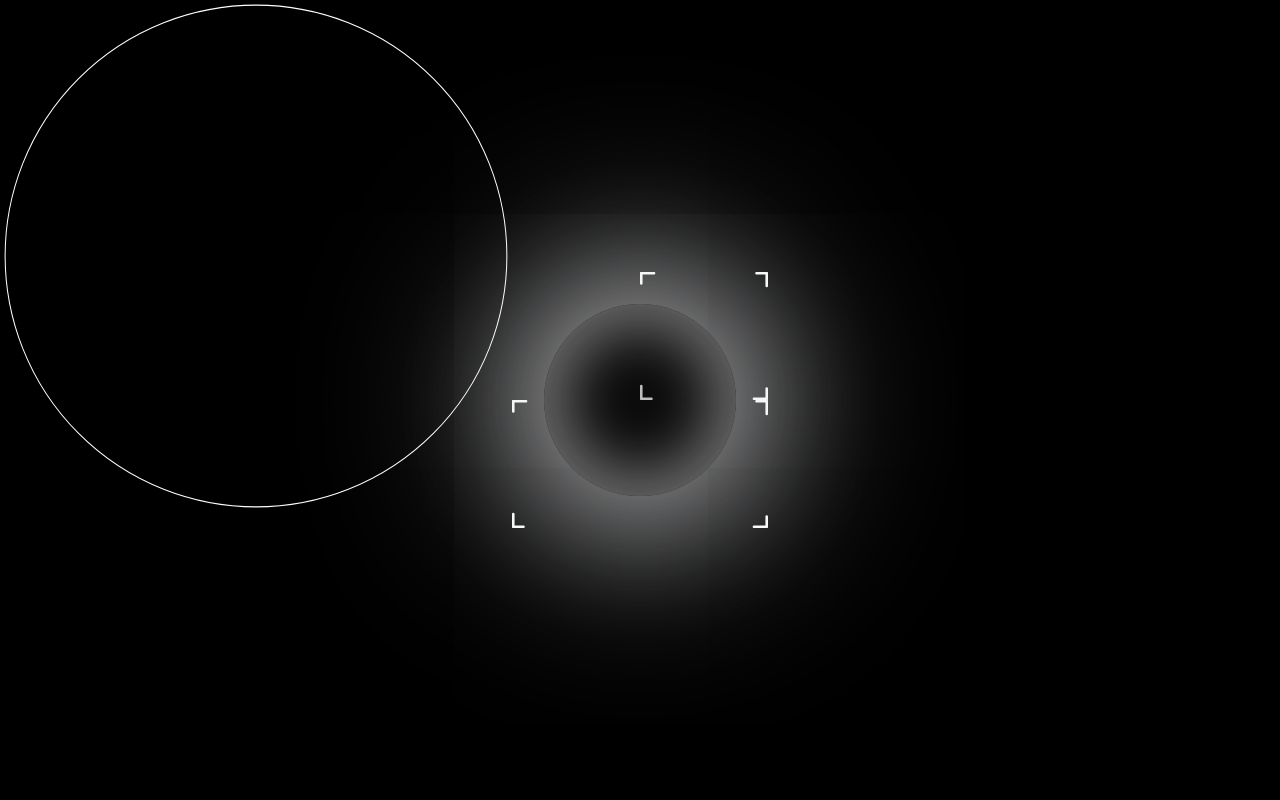
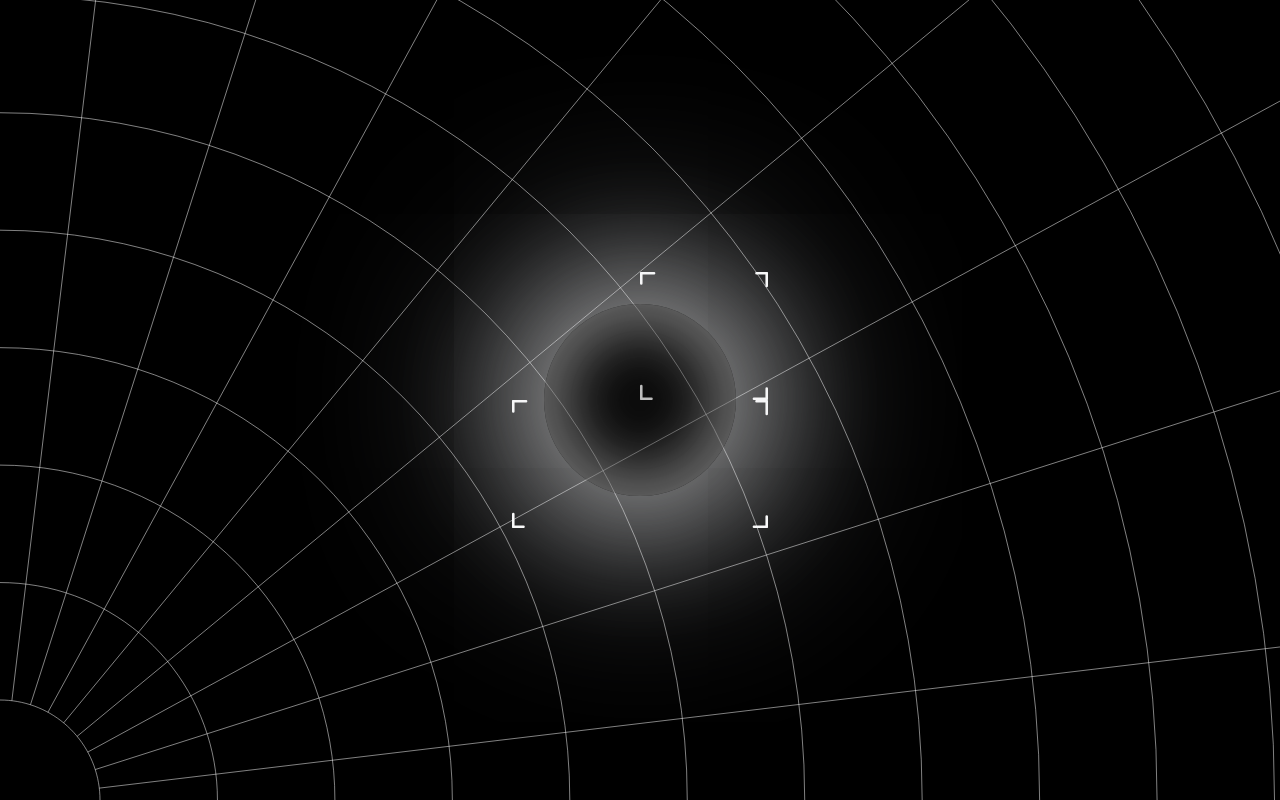
Before and after one commit to XihaoZhu/xihao-app, a Next.js app: page / in a window 1280 px wide. Built offline with nearby package versions, Linux system fonts and the light colour scheme.

Commit message:
web animation done

```diff
--- a/app/components/current/current.tsx
+++ b/app/components/current/current.tsx
@@ -4,6 +4,7 @@ import { useDispatch, useSelector } from "react-redux";
 import { move, resize } from "@/store/ballControl";
 import type { RootState } from "@/store";
 import { on } from "@/tool/BallEvenBus";
+import { RadialMesh } from "./radiaMesh/RadiaMesh";
 
 
 
@@ -359,22 +360,11 @@ export default function Current() {
                     strokeDasharray={'10 80 100'}
                 />
             </svg>
-            {/* animation for when in square */}
-            <svg
-                viewBox="0 0 100 100"
-                className="w-[40vw] h-[40vw] absolute"
-                xmlns="http://www.w3.org/2000/svg"
-            >
-                <circle
-                    cx="50"
-                    cy="50"
-                    r="49"
-                    fill="none"
-                    stroke="white"
-                    strokeWidth="0.2"
-                />
-            </svg>
 
+            {/* radia mesh */}
+            <div className="absolute w-screen h-screen">
+                <RadialMesh />
+            </div>
 
             {/* bottom rectangular */}
             <svg
--- /dev/null
+++ b/app/components/current/radiaMesh/RadiaMesh.tsx
@@ -0,0 +1,171 @@
+import { FC, useEffect, useRef, useState } from 'react'
+
+type Point = {
+    baseX: number
+    baseY: number
+    x: number
+    y: number
+}
+
+// ===== 参数 =====
+const ARC_COUNT = 12
+const RADIAL_COUNT = 12
+const ARC_SEGMENTS = 48
+const START = -15 * Math.PI / 180
+const END = 105 * Math.PI / 180
+const SPAN = END - START
+const rInner = 100
+
+const polarToPoint = (r: number, theta: number): Point => {
+    const x = r * Math.cos(theta)
+    const y = r * Math.sin(theta)
+    return { baseX: x, baseY: y, x, y }
+}
+
+export const RadialMesh: FC = () => {
+    const svgRef = useRef<SVGSVGElement | null>(null)
+
+    const [viewport, setViewport] = useState<{
+        width: number
+        height: number
+    } | null>(null)
+
+    const [, forceUpdate] = useState(0)
+
+    const arcsRef = useRef<Point[][]>([])
+    const radialsRef = useRef<Point[][]>([])
+
+    useEffect(() => {
+        const update = () => {
+            setViewport({
+                width: window.innerWidth,
+                height: window.innerHeight,
+            })
+        }
+        update()
+        window.addEventListener('resize', update)
+        return () => window.removeEventListener('resize', update)
+    }, [])
+
+    useEffect(() => {
+        if (!viewport) return
+
+        const { width, height } = viewport
+        const R = Math.hypot(width, height)
+
+        arcsRef.current = Array.from({ length: ARC_COUNT }, (_, i) => {
+            const r = rInner + (i / ARC_COUNT) * (R - rInner)
+            const points: Point[] = []
+
+            for (let j = 0; j <= ARC_SEGMENTS; j++) {
+                const theta = START + (j / ARC_SEGMENTS) * SPAN
+                points.push(polarToPoint(r, theta))
+            }
+
+            return points
+        })
+
+        radialsRef.current = Array.from({ length: RADIAL_COUNT }, (_, i) => {
+            const t = i / (RADIAL_COUNT - 1)
+            const theta = START + t * SPAN
+
+            return [
+                polarToPoint(rInner, theta),
+                polarToPoint(R, theta),
+            ]
+        })
+
+        forceUpdate(v => v + 1)
+    }, [viewport])
+
+    useEffect(() => {
+        const onMove = (e: MouseEvent) => {
+            const svg = svgRef.current
+            if (!svg) return
+
+            const rect = svg.getBoundingClientRect()
+            const mouseX = e.clientX - rect.left
+            const mouseY = rect.bottom - e.clientY
+
+            const allPoints = [
+                ...arcsRef.current.flat(),
+                ...radialsRef.current.flat(),
+            ]
+
+            applyCollapse(allPoints, mouseX, mouseY)
+            forceUpdate(v => v + 1)
+        }
+
+        window.addEventListener('mousemove', onMove)
+        return () => {
+            window.removeEventListener('mousemove', onMove)
+        }
+    }, [])
+
+    if (!viewport) return null
+
+    const { width, height } = viewport
+
+    return (
+        <svg
+            ref={svgRef}
+            width={width}
+            height={height}
+            viewBox={`0 0 ${width} ${height}`}
+            style={{ pointerEvents: 'all' }}
+        >
+            <rect
+                x={0}
+                y={0}
+                width={width}
+                height={height}
+                fill="transparent"
+                pointerEvents="all"
+            />
+            {arcsRef.current.map((line, i) => (
+                <path
+                    key={`arc-${i}`}
+                    d={`M ${line.map(p => `${p.x},${height - p.y}`).join(' L ')}`}
+                    fill="none"
+                    stroke="white"
+                    strokeWidth={1}
+                    opacity={0.5}
+                />
+            ))}
+
+            {radialsRef.current.map((line, i) => (
+                <path
+                    key={`radial-${i}`}
+                    d={`M ${line[0].x},${height - line[0].y}
+                       L ${line[1].x},${height - line[1].y}`}
+                    fill="none"
+                    stroke="white"
+                    strokeWidth={1}
+                    opacity={0.5}
+                />
+            ))}
+        </svg>
+    )
+}
+
+// ===== 坍缩函数 =====
+function applyCollapse(points: Point[], mouseX: number, mouseY: number) {
+    const radius = 300
+    const strength = 0.5
+
+    points.forEach(p => {
+        const dx = p.baseX - mouseX
+        const dy = p.baseY - mouseY
+        const dist = Math.hypot(dx, dy)
+
+        if (dist > radius) {
+            p.x = p.baseX
+            p.y = p.baseY
+            return
+        }
+
+        const t = 1 - dist / radius
+        p.x = p.baseX - dx * t * strength
+        p.y = p.baseY - dy * t * strength
+    })
+}
```
